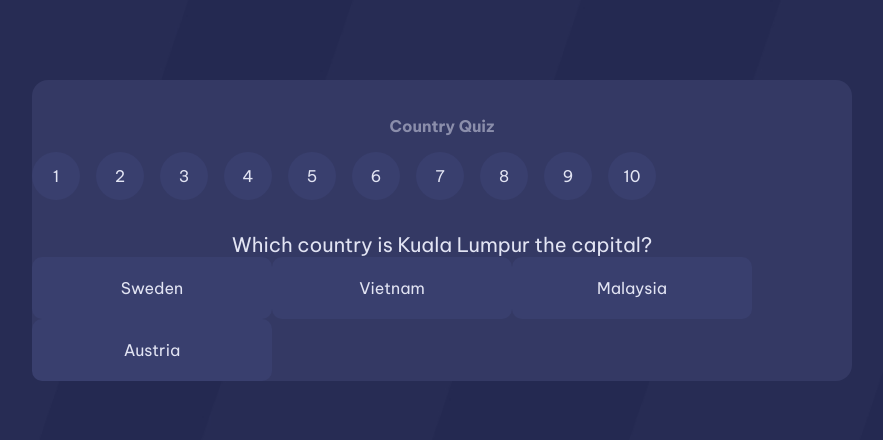
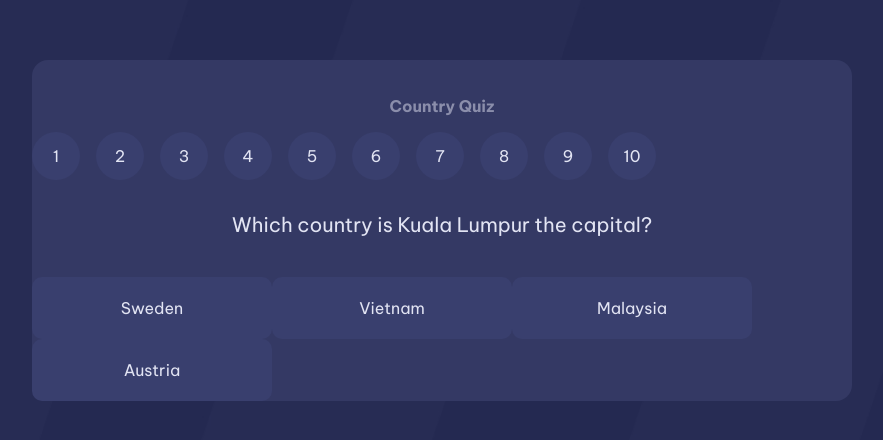
Before and after one commit to EdiedRamos/country-quiz, a React (Vite) app: page / in a window 1280 px wide. Shown: the part 170-610 px from the top of the page, without its empty margins (198-1081 px from the left). Built offline with nearby package versions, Linux system fonts and the light colour scheme; no server answers.

Commit message:
style: Question style structure updated

```diff
--- a/src/components/Organisms/Question/Question.scss
+++ b/src/components/Organisms/Question/Question.scss
@@ -25,4 +25,8 @@
     color: $white;
     font-size: $font-200;
   }
+
+  &__options {
+    margin-top: 40px;
+  }
 }
--- a/src/components/Organisms/Question/Question.tsx
+++ b/src/components/Organisms/Question/Question.tsx
@@ -9,7 +9,7 @@ export const Question = () => {
       <p className="question__description">
         Which country is Kuala Lumpur the capital?
       </p>
-      <Options />
+      <Options className="question__options" />
     </section>
   );
 };
```
